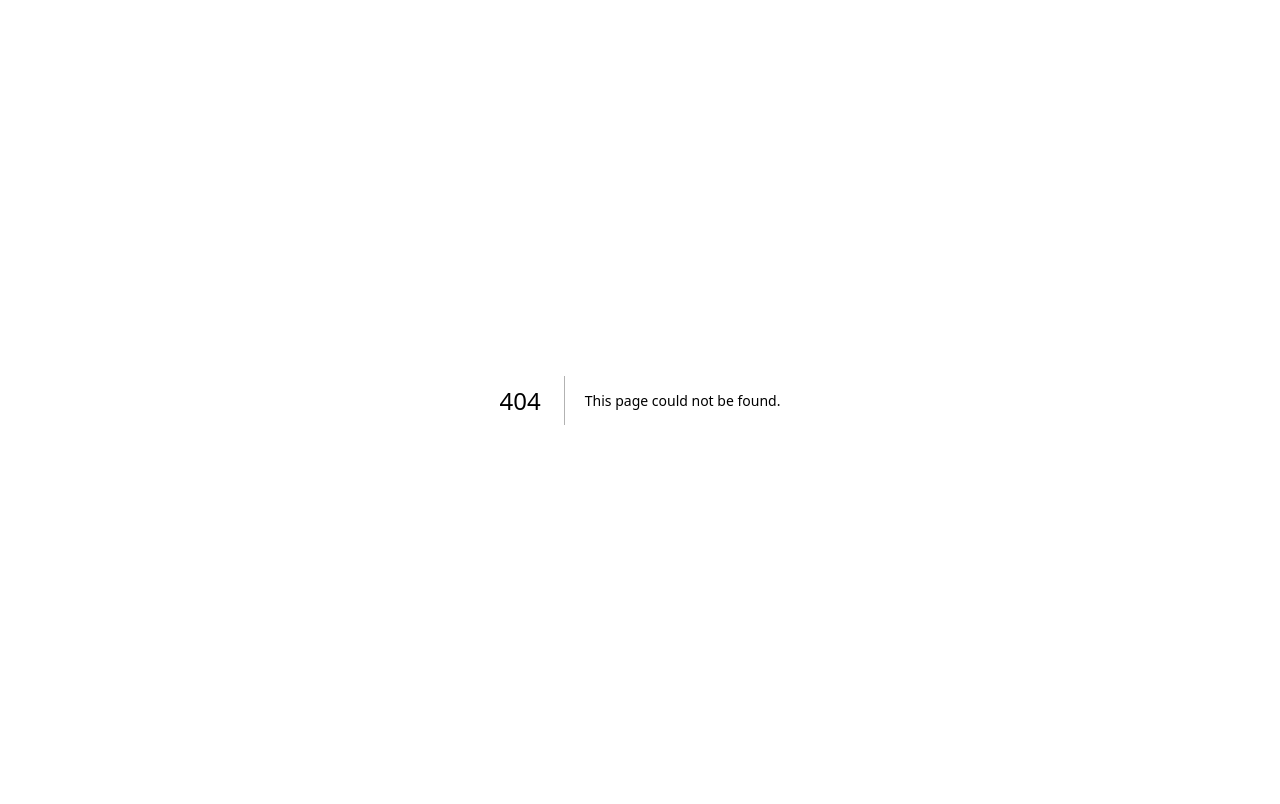
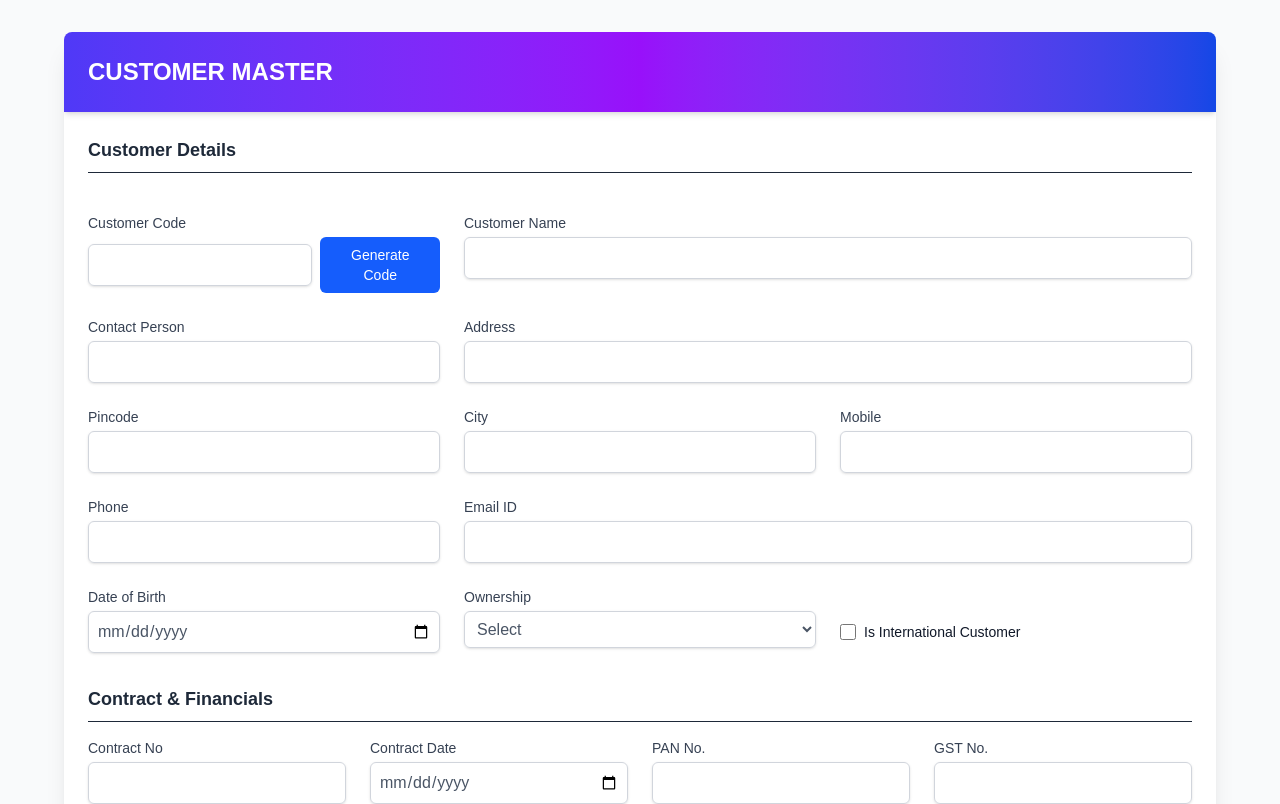
Before and after one commit to superAman07/courier-billing-app, a Next.js app: page /customer in a window 1280 px wide. Before the commit this address had no page. Shown: the top 804 px of the page. Built offline with nearby package versions, Linux system fonts and the light colour scheme.

Commit message:
updated customer form

```diff
--- /dev/null
+++ b/app/customer/page.tsx
@@ -0,0 +1,7 @@
+import CustomerForm from "@/components/CustomerForm";
+
+export default function (){
+    return <>
+        <CustomerForm />
+    </>
+}
--- a/app/page.tsx
+++ b/app/page.tsx
@@ -1,9 +1,8 @@
-import CustomerForm from "./components/CustomerForm";
-
+'use client'
 export default function Home() {
   return (
     <main>
-      <CustomerForm />
+      <button onClick={()=>{window.location.href='/customer'}} className="bg-blue-600 cursor-pointer text-white px-4 py-2 rounded-md">Add Customer</button>
     </main>
   );
 }
--- a/app/components/CustomerForm.tsx
+++ b/components/CustomerForm.tsx
@@ -1,9 +1,8 @@
-// filepath: app/components/CustomerForm.tsx
 'use client';
 
+import axios from 'axios';
 import { useState } from 'react';
 
-// Define the type for our form data based on the Prisma schema
 type CustomerFormData = {
   customerCode: string;
   customerName: string;
@@ -66,34 +65,34 @@ export default function CustomerForm() {
     }
   };
 
+  const handleGenerateCode = () => {
+    const newCustomerCode = `CUST-${Date.now()}`;
+    setFormData(prev => ({ ...prev, customerCode: newCustomerCode }));
+  };
+
   const handleSubmit = async (e: React.FormEvent<HTMLFormElement>) => {
     e.preventDefault();
     setIsSubmitting(true);
     setMessage('Saving customer...');
 
     try {
-      const response = await fetch('/api/customers', {
-        method: 'POST',
-        headers: { 'Content-Type': 'application/json' },
-        body: JSON.stringify({
+      const submissionData = {
         ...formData,
-            // Convert number fields from string to number
         fuelSurchargePercent: parseFloat(String(formData.fuelSurchargePercent)),
         discountPercent: parseFloat(String(formData.discountPercent)),
         openingBalance: parseFloat(String(formData.openingBalance)),
-            // Ensure date fields are in ISO format or null
         dateOfBirth: formData.dateOfBirth ? new Date(formData.dateOfBirth).toISOString() : null,
         contractDate: formData.contractDate ? new Date(formData.contractDate).toISOString() : null,
-        }),
-      });
+      };
+      const response = await axios.post('/api/customers', submissionData);
 
-      if (!response.ok) {
+      if (!response.status || response.status !== 201) {
         throw new Error('Failed to save customer');
       }
 
-      const result = await response.json();
+      const result = await response.data;
       setMessage(`Customer saved successfully! ID: ${result.id}`);
-      setFormData(initialFormData); // Reset form
+      setFormData(initialFormData);
     } catch (error) {
       console.error(error);
       setMessage('An error occurred while saving the customer.');
@@ -102,15 +101,14 @@ export default function CustomerForm() {
     }
   };
 
-  // Input field styles for consistency
   const inputStyle = "w-full p-2 border text-gray-600 border-gray-300 rounded-md shadow-sm focus:ring-2 focus:ring-blue-500 focus:border-blue-500"; // border-color: #d1d5db
-  const labelStyle = "block text-sm font-medium text-gray-700 mb-1"; // text-color: #374151
+  const labelStyle = "block text-sm font-medium text-gray-700 mb-1";
 
   return (
-    <div className="bg-gray-50 min-h-screen p-4 sm:p-6 lg:p-8"> {/* bg-color: #f9fafb */}
-      <div className="max-w-6xl mx-auto bg-white rounded-lg shadow-xl overflow-hidden"> {/* bg-color: #ffffff */}
-        <div className="p-6 bg-blue-600"> {/* bg-color: #2563eb */}
-          <h1 className="text-2xl font-bold text-white">CUSTOMER MASTER</h1> {/* text-color: #ffffff */}
+    <div className="bg-gray-50 min-h-screen p-4 sm:p-6 lg:p-8">
+      <div className="max-w-6xl mx-auto bg-white rounded-lg shadow-xl overflow-hidden">
+        <div className="p-6 bg-gradient-to-r from-indigo-600 via-purple-600 to-blue-700 shadow-md">
+          <h1 className="text-2xl font-bold text-white">CUSTOMER MASTER</h1>
         </div>
 
         <form onSubmit={handleSubmit} className="p-6 space-y-8">
@@ -121,7 +119,14 @@ export default function CustomerForm() {
             </div>
             <div>
               <label htmlFor="customerCode" className={labelStyle}>Customer Code</label>
+              <div className='flex items-center'>
+                <div className='flex items-center'>
                   <input type="text" name="customerCode" id="customerCode" value={formData.customerCode} onChange={handleChange} className={inputStyle} required />
+                </div>
+                <button type="button" onClick={handleGenerateCode} className="ml-2 px-3 text-sm cursor-pointer py-2 bg-blue-600 text-white rounded-md hover:bg-blue-700 focus:outline-none focus:ring-2 focus:ring-blue-500">
+                  Generate Code
+                </button>
+              </div>
             </div>
             <div className="lg:col-span-2">
               <label htmlFor="customerName" className={labelStyle}>Customer Name</label>
@@ -170,8 +175,8 @@ export default function CustomerForm() {
               </select>
             </div>
             <div className="flex items-center justify-start mt-6">
-              <input type="checkbox" name="isInternational" id="isInternational" checked={formData.isInternational} onChange={handleChange} className="h-4 w-4 text-blue-600 border-gray-300 rounded focus:ring-blue-500" />
-              <label htmlFor="isInternational" className="ml-2 block text-sm text-gray-900">Is International Customer</label> {/* text-color: #111827 */}
+              <input type="checkbox" name="isInternational" id="isInternational" checked={formData.isInternational} onChange={handleChange} className="h-4 w-4 cursor-pointer text-blue-600 border-gray-300 rounded focus:ring-blue-500" />
+              <label htmlFor="isInternational" className="ml-2 block text-sm text-gray-900">Is International Customer</label>
             </div>
           </div>
 
@@ -220,8 +225,8 @@ export default function CustomerForm() {
           {/* Action Buttons */}
           <div className="flex items-center justify-end space-x-4 pt-4 border-t">
             {message && <p className="text-sm text-gray-600">{message}</p>}
-            <button type="button" className="px-6 py-2 border border-gray-300 rounded-md text-sm font-medium text-gray-700 hover:bg-gray-50 focus:outline-none focus:ring-2 focus:ring-offset-2 focus:ring-gray-500">Cancel</button>
-            <button type="submit" disabled={isSubmitting} className="px-6 py-2 border border-transparent rounded-md shadow-sm text-sm font-medium text-white bg-blue-600 hover:bg-blue-700 focus:outline-none focus:ring-2 focus:ring-offset-2 focus:ring-blue-500 disabled:bg-blue-300"> {/* bg-color: #2563eb, hover: #1d4ed8 */}
+            <button type="button" className="px-6 py-2 cursor-pointer border border-gray-300 rounded-md text-sm font-medium text-gray-700 hover:bg-gray-50 focus:outline-none focus:ring-2 focus:ring-offset-2 focus:ring-gray-500">Cancel</button>
+            <button type="submit" disabled={isSubmitting} className="px-6 py-2 cursor-pointer border border-transparent rounded-md shadow-sm text-sm font-medium text-white bg-blue-600 hover:bg-blue-700 focus:outline-none focus:ring-2 focus:ring-offset-2 focus:ring-blue-500 disabled:bg-blue-300"> {/* bg-color: #2563eb, hover: #1d4ed8 */}
               {isSubmitting ? 'Saving...' : 'Save'}
             </button>
           </div>
--- a/package.json
+++ b/package.json
@@ -10,6 +10,7 @@
   },
   "dependencies": {
     "@prisma/client": "^6.12.0",
+    "axios": "^1.11.0",
     "next": "15.4.4",
     "react": "19.1.0",
     "react-dom": "19.1.0"
```
Also changed, not shown: app/api/customers/route.ts (indentation only), 2 other files (tests, documents, lock files or other folders). Lines whose indentation alone changed are shown as unchanged.
